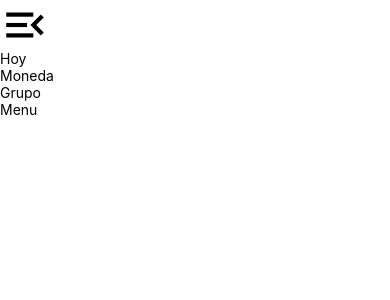
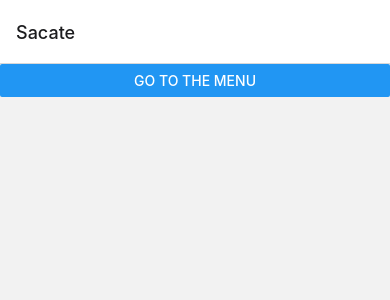
Before and after one commit to vilarj/sacate, a React Native app: screen /Home in a window 390 px wide. Shown: the top 300 px of the page. Built offline with nearby package versions, Linux system fonts and the light colour scheme.

Commit message:
Getting Navigation going

```diff
--- a/App.js
+++ b/App.js
@@ -1,15 +1,24 @@
-import { SafeAreaView, Text } from 'react-native';
-import Header from './components/Header';
-import styles from './style/styles';
-import Status from './components/Status';
-import Menu from './components/Menu';
+import { NavigationContainer } from "@react-navigation/native";
+import { createNativeStackNavigator } from "@react-navigation/native-stack";
+import * as React from "react";
+import Home from "./screens/Home";
 
-export default function App() {
+const Stack = createNativeStackNavigator();
+
+const App = () => {
   return (
-    <SafeAreaView style={styles.app}>
-      <Header />
-      <Status />
-      <Menu />
-    </SafeAreaView>
+    <NavigationContainer>
+      <Stack.Navigator initialRouteName="Home">
+        <Stack.Screen
+          name="Home"
+          component={Home}
+          options={{
+            title: "Sacate",
+          }}
+        />
+      </Stack.Navigator>
+    </NavigationContainer>
   );
-}
+};
+
+export default App;
--- a/components/Header.js
+++ b/components/Header.js
@@ -1,11 +1,11 @@
-import { SafeAreaView, TouchableOpacity } from 'react-native';
-import styles from '../style/styles';
-import { MaterialIcons } from '@expo/vector-icons';
+import { MaterialIcons } from "@expo/vector-icons";
+import { SafeAreaView, TouchableOpacity } from "react-native";
+import styles from "../style/styles";
 
-export default function Header() {
+const Header = ({ navigation }) => {
   const toggleMenu = () => {
-    console.log("Pressed")
-  }
+    navigation.navigate("Menu");
+  };
 
   return (
     <SafeAreaView style={styles.header}>
@@ -14,4 +14,6 @@ export default function Header() {
       </TouchableOpacity>
     </SafeAreaView>
   );
-}
+};
+
+export default Header;
--- a/components/Menu.js
+++ /dev/null
@@ -1,9 +0,0 @@
-import { Text, View } from 'react-native';
-
-export default function Menu() {
-  return (
-    <View>
-      <Text>Menu</Text>
-    </View>
-  );
-}
--- a/package.json
+++ b/package.json
@@ -10,10 +10,14 @@
   },
   "dependencies": {
     "@expo/vector-icons": "^13.0.0",
+    "@react-navigation/native": "^6.1.9",
+    "@react-navigation/native-stack": "^6.9.17",
     "expo": "~49.0.15",
     "expo-status-bar": "~1.6.0",
     "react": "18.2.0",
-    "react-native": "0.72.6"
+    "react-native": "0.72.6",
+    "react-native-screens": "~3.22.0",
+    "react-native-safe-area-context": "4.6.3"
   },
   "devDependencies": {
     "@babel/core": "^7.20.0"
--- /dev/null
+++ b/screens/Home.js
@@ -0,0 +1,15 @@
+import { Button } from "react-native";
+
+const Home = ({ navigation }) => {
+  return (
+    <Button
+      title="Go to the menu"
+      onPress={() => navigation.navigate("Menu")}
+    />
+  );
+};
+
+const Menu = ({ navigation }) => {
+  return <Text>Menu</Text>;
+};
+export default Home;
```
Also changed, not shown: scenes/Login.js (deleted, +0 -9 lines), scenes/Main.js (deleted, +0 -9 lines), 1 other file (tests, documents, lock files or other folders).
